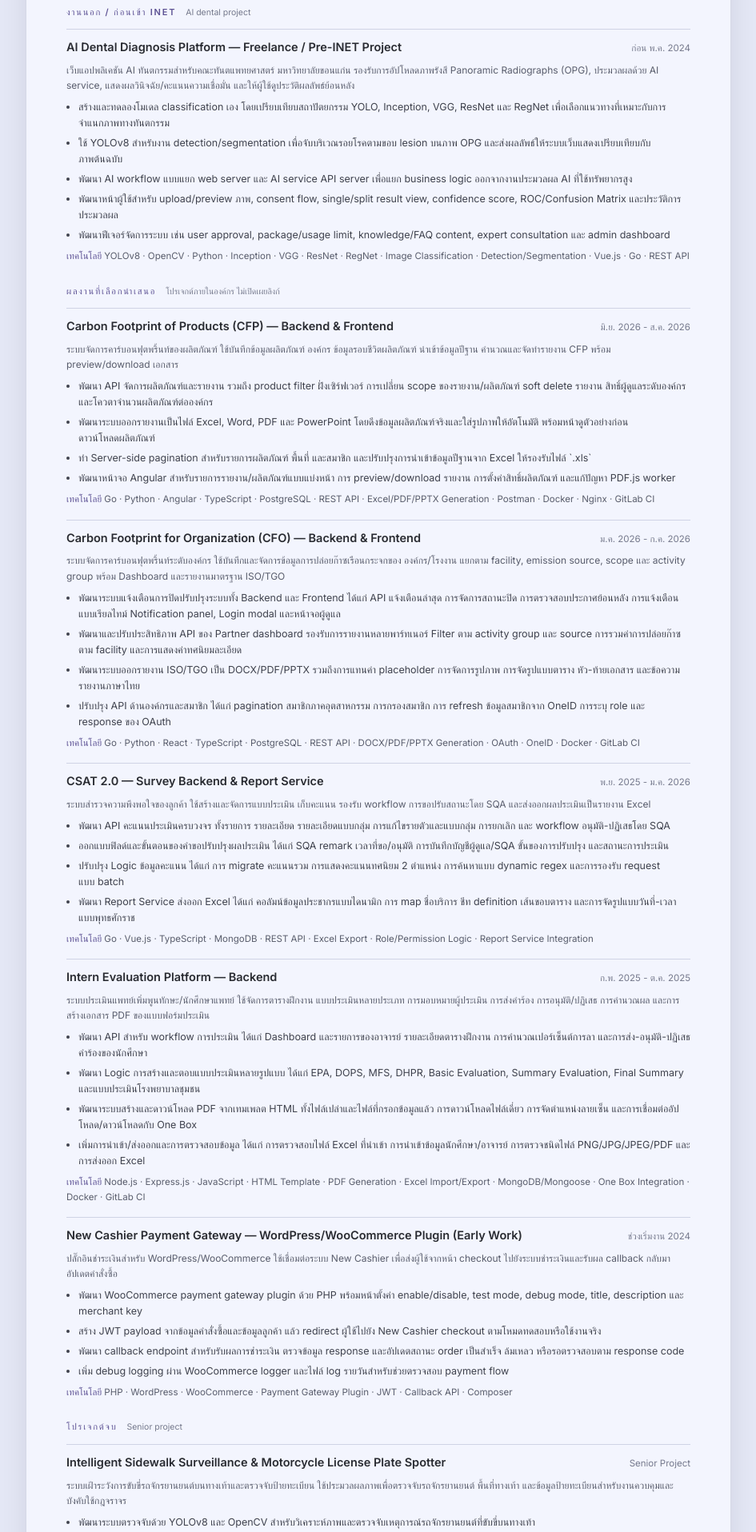
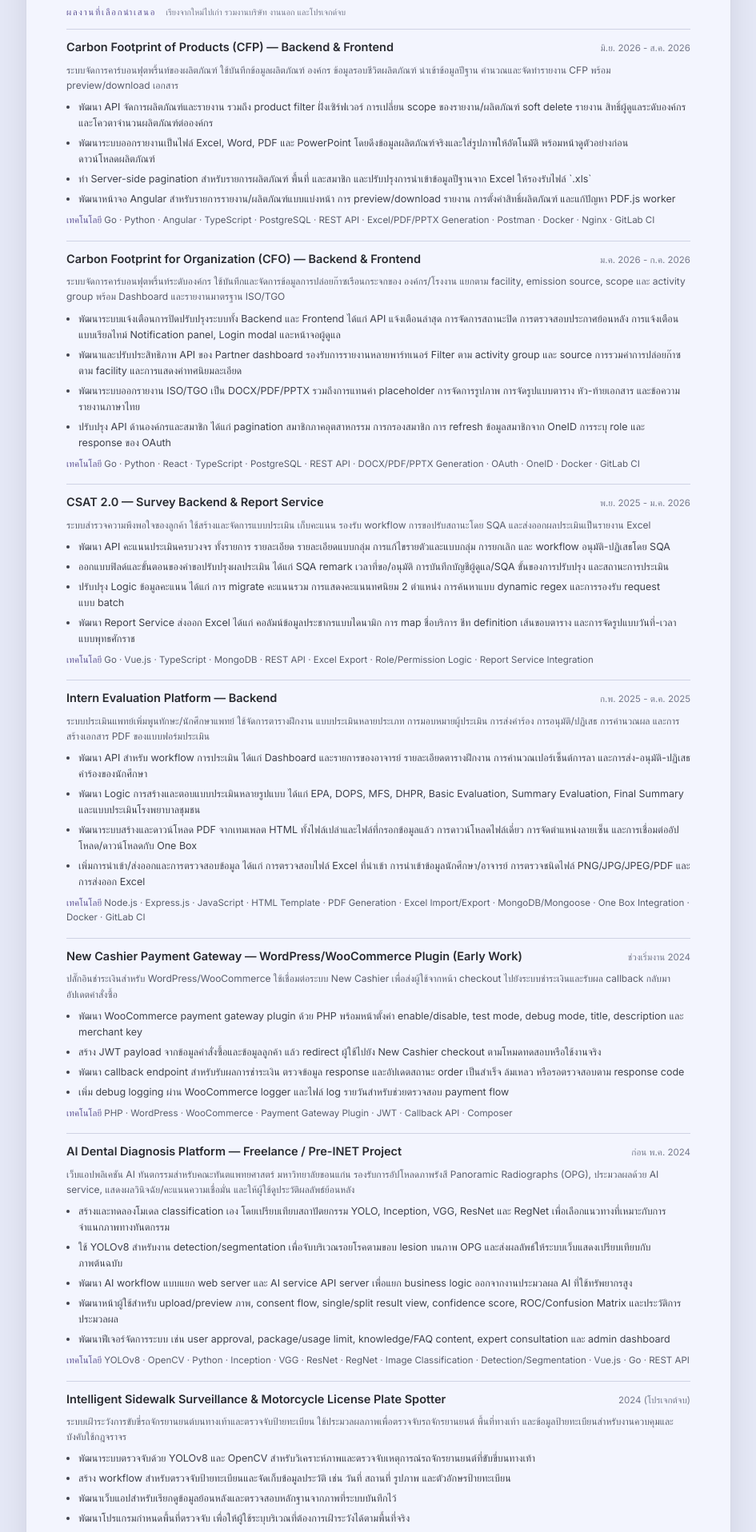
Before and after one commit to piyawat001/resume, a Vue app: page / in a window 1280 px wide. Shown: the part 1080-2996 px from the top of the page at 80% size, without its empty margins (167-1112 px from the left). Built offline with nearby package versions, Linux system fonts and the light colour scheme; a web font is replaced by a local one.

Commit message:
Reorder projects into single timeline

```diff
--- a/src/App.vue
+++ b/src/App.vue
@@ -1,11 +1,16 @@
 <script setup lang="ts">
 import { computed, onMounted, ref, watch } from 'vue';
-import { resume, type Lang } from './content/resume';
+import { resume, type Lang, type Project } from './content/resume';
 
 const storedLang = window.localStorage.getItem('resume-lang');
 const lang = ref<Lang>(storedLang === 'en' || storedLang === 'th' ? storedLang : 'th');
 const data = computed(() => resume[lang.value]);
 const nextLang = computed<Lang>(() => (lang.value === 'th' ? 'en' : 'th'));
+const selectedProjects = computed<Project[]>(() => [
+  ...data.value.projects,
+  ...data.value.freelanceProjects,
+  ...data.value.academicProjects,
+]);
 
 function toggleLang() {
   lang.value = nextLang.value;
@@ -89,46 +94,10 @@ onMounted(() => {
 
       <section class="section">
         <div class="section-heading">
-          <h2>{{ data.labels.freelance }}</h2>
-          <span>{{ data.labels.freelanceNote }}</span>
-        </div>
-        <article v-for="project in data.freelanceProjects" :key="project.title" class="project">
-          <div class="row-heading">
-            <h3>{{ project.title }}</h3>
-            <span>{{ project.period }}</span>
-          </div>
-          <p>{{ project.summary }}</p>
-          <ul>
-            <li v-for="bullet in project.bullets" :key="bullet">{{ bullet }}</li>
-          </ul>
-          <p class="tech"><strong>{{ data.labels.tech }}</strong> {{ project.tech.join(' · ') }}</p>
-        </article>
-      </section>
-
-      <section class="section">
-        <div class="section-heading">
           <h2>{{ data.labels.projects }}</h2>
           <span>{{ data.labels.projectsNote }}</span>
         </div>
-        <article v-for="project in data.projects" :key="project.title" class="project">
-          <div class="row-heading">
-            <h3>{{ project.title }}</h3>
-            <span>{{ project.period }}</span>
-          </div>
-          <p>{{ project.summary }}</p>
-          <ul>
-            <li v-for="bullet in project.bullets" :key="bullet">{{ bullet }}</li>
-          </ul>
-          <p class="tech"><strong>{{ data.labels.tech }}</strong> {{ project.tech.join(' · ') }}</p>
-        </article>
-      </section>
-
-      <section class="section">
-        <div class="section-heading">
-          <h2>{{ data.labels.academic }}</h2>
-          <span>{{ data.labels.academicNote }}</span>
-        </div>
-        <article v-for="project in data.academicProjects" :key="project.title" class="project">
+        <article v-for="project in selectedProjects" :key="project.title" class="project">
           <div class="row-heading">
             <h3>{{ project.title }}</h3>
             <span>{{ project.period }}</span>
--- a/src/content/resume.ts
+++ b/src/content/resume.ts
@@ -101,7 +101,7 @@ export const resume: Record<Lang, Resume> = {
       freelance: 'งานนอก / ก่อนเข้า INET',
       freelanceNote: 'AI dental project',
       projects: 'ผลงานที่เลือกนำเสนอ',
-      projectsNote: 'โปรเจกต์ภายในองค์กร ไม่เปิดเผยลิงก์',
+      projectsNote: 'เรียงจากใหม่ไปเก่า รวมงานบริษัท งานนอก และโปรเจกต์จบ',
       academic: 'โปรเจกต์จบ',
       academicNote: 'Senior project',
       personal: 'โปรเจกต์ส่วนตัว',
@@ -231,7 +231,7 @@ export const resume: Record<Lang, Resume> = {
     academicProjects: [
       {
         title: 'Intelligent Sidewalk Surveillance & Motorcycle License Plate Spotter',
-        period: 'Senior Project',
+        period: '2024 (โปรเจกต์จบ)',
         summary: 'ระบบเฝ้าระวังการขับขี่รถจักรยานยนต์บนทางเท้าและตรวจจับป้ายทะเบียน ใช้ประมวลผลภาพเพื่อตรวจจับรถจักรยานยนต์ พื้นที่ทางเท้า และข้อมูลป้ายทะเบียนสำหรับงานควบคุมและบังคับใช้กฎจราจร',
         bullets: [
           'พัฒนาระบบตรวจจับด้วย YOLOv8 และ OpenCV สำหรับวิเคราะห์ภาพและตรวจจับเหตุการณ์รถจักรยานยนต์ที่ขับขี่บนทางเท้า',
@@ -246,7 +246,7 @@ export const resume: Record<Lang, Resume> = {
     education: {
       degree: 'วิทยาศาสตรบัณฑิต (วิทยาการคอมพิวเตอร์)',
       school: 'วิทยาลัยการคอมพิวเตอร์ มหาวิทยาลัยขอนแก่น',
-      detail: 'สำเร็จการศึกษา พ.ศ. 2567 (พฤษภาคม 2024) · GPAX 2.90 · ผ่านการทดสอบ KKU English Proficiency Test (2022)',
+      detail: 'สำเร็จการศึกษา พ.ศ. 2567 (พฤษภาคม 2024) · GPAX 2.90',
       year: '2024',
     },
   },
@@ -268,7 +268,7 @@ export const resume: Record<Lang, Resume> = {
       freelance: 'Freelance / Pre-INET Project',
       freelanceNote: 'AI dental project',
       projects: 'Selected Projects',
-      projectsNote: 'Internal company projects - URLs not disclosed.',
+      projectsNote: 'Newest to oldest, including company, freelance, and graduation projects.',
       academic: 'Graduation Project',
       academicNote: 'Senior project',
       personal: 'Personal Projects',
@@ -398,7 +398,7 @@ export const resume: Record<Lang, Resume> = {
     academicProjects: [
       {
         title: 'Intelligent Sidewalk Surveillance & Motorcycle License Plate Spotter',
-        period: 'Senior Project',
+        period: '2024 (Senior Project)',
         summary: 'An intelligent sidewalk surveillance system for monitoring motorcycles riding on sidewalks and spotting motorcycle license plates for traffic control and enforcement workflows.',
         bullets: [
           'Built image-processing and detection workflows with YOLOv8 and OpenCV to identify motorcycles and sidewalk-riding events.',
@@ -413,7 +413,7 @@ export const resume: Record<Lang, Resume> = {
     education: {
       degree: 'Bachelor of Science (Computer Science)',
       school: 'College of Computing, Khon Kaen University',
-      detail: 'Graduated May 2024 · GPAX 2.90 · KKU English Proficiency Test (completed 2022)',
+      detail: 'Graduated May 2024 · GPAX 2.90',
       year: '2024',
     },
   },
```
